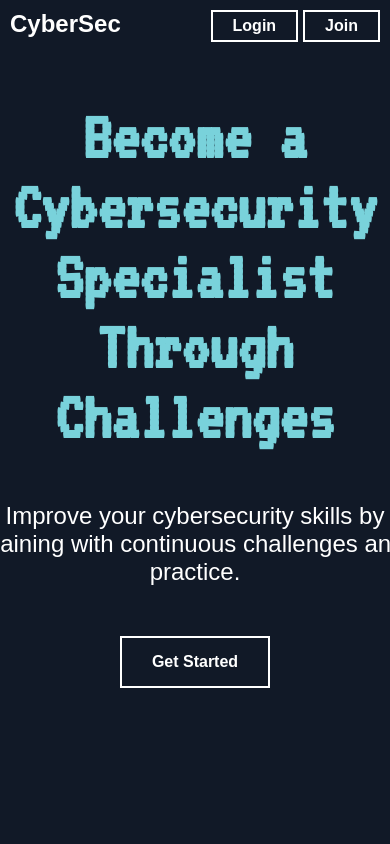
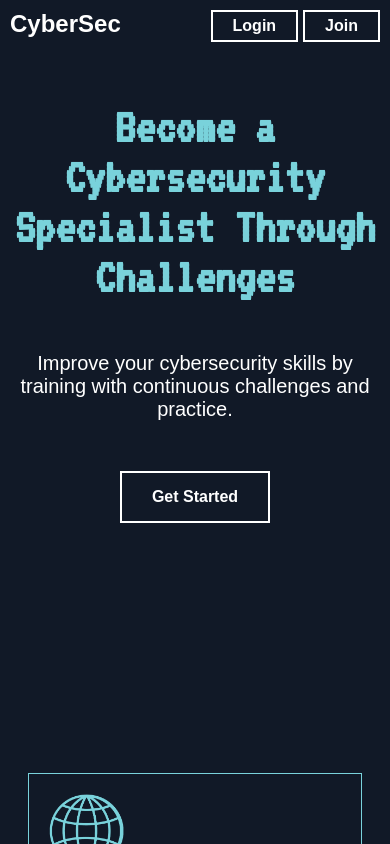
Before and after one commit to markbosire/cybersec, a React (Create React App) app: page / in a window 390 px wide. Shown: the top 844 px of the page. Built offline with nearby package versions, Linux system fonts and the light colour scheme; a web font is replaced by a local one.

Commit message:
Update App.css

```diff
--- a/src/App.css
+++ b/src/App.css
@@ -61,11 +61,14 @@ body{
 }
 /* Home.css */
 .Home {
+ width: 100%;
+  height: 100%;
+}
+.Home section{
   display: flex;
   flex-direction: column;
   align-items: center;
-  padding: 200px 0;
-  height: 100%;
+  margin: 200px 10px;
 }
 
 .Home h2 {
@@ -608,8 +611,8 @@ margin-top: 10px;
   .Navbar .bg-menu{
     display: none;
   }
-  .Home{
-    padding: 100px 0;
+  .Home section{
+    margin-top: 100px;
   }
   .Home p{
     max-width: 650px;
@@ -707,17 +710,24 @@ margin-top: 10px;
   .InfoCard{
     width: 75%;
   }
-  .Home{
-    padding: 50px 0;
+  .Home section{
+    margin-top: 50px;
   }
-  .Home p{
+
+  .Home p,.Home h2{
     max-width: 400px;
   }
 
 }
 @media screen and (max-width:500px) {
+  .Home h2{
+    font-size: 50px;
+  }
+  .Home p,.Home h2{
+    max-width: 100%;
+  }
   .Home p{
-    max-width: 100%;
+    font-size: 20px;
   }
 }
 @media screen and (max-width:400px) {
```
